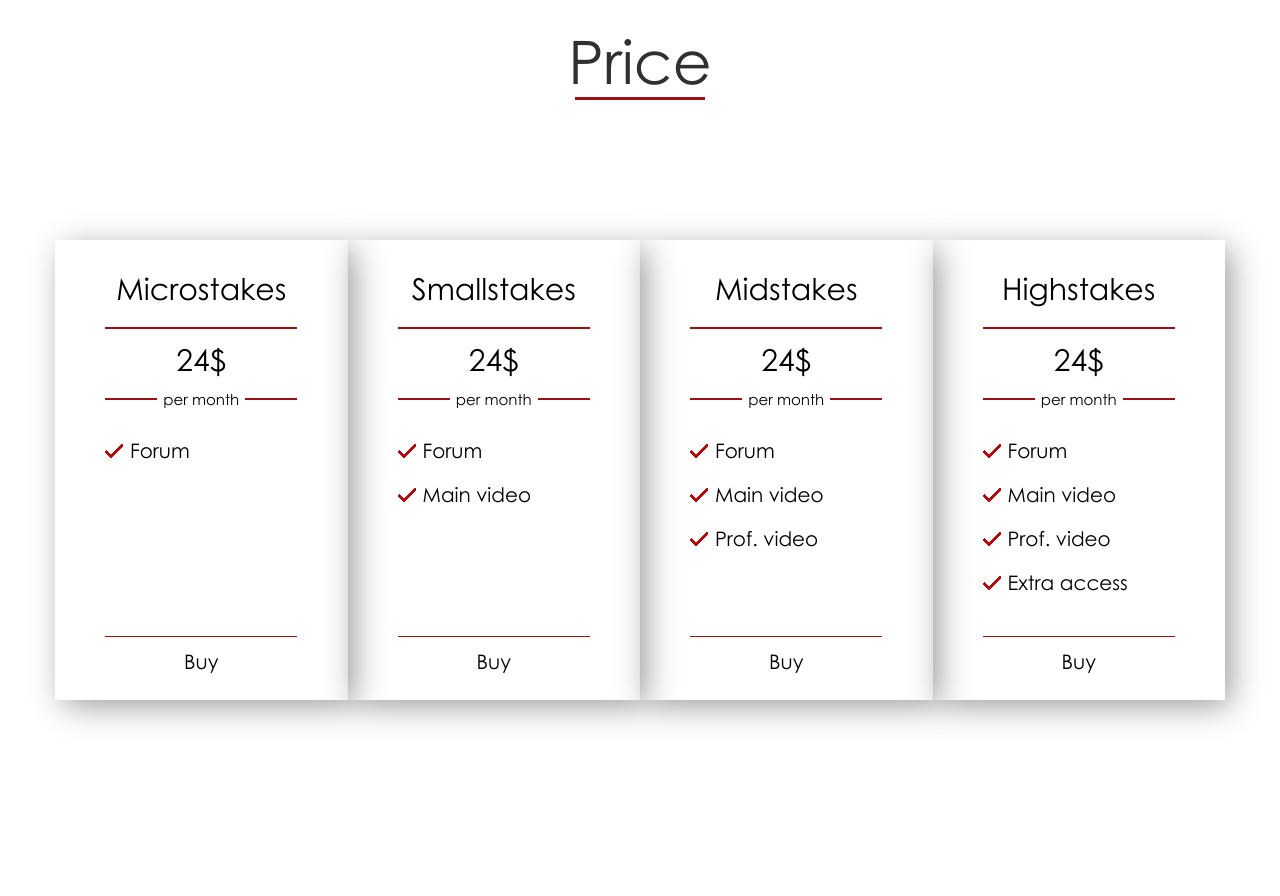
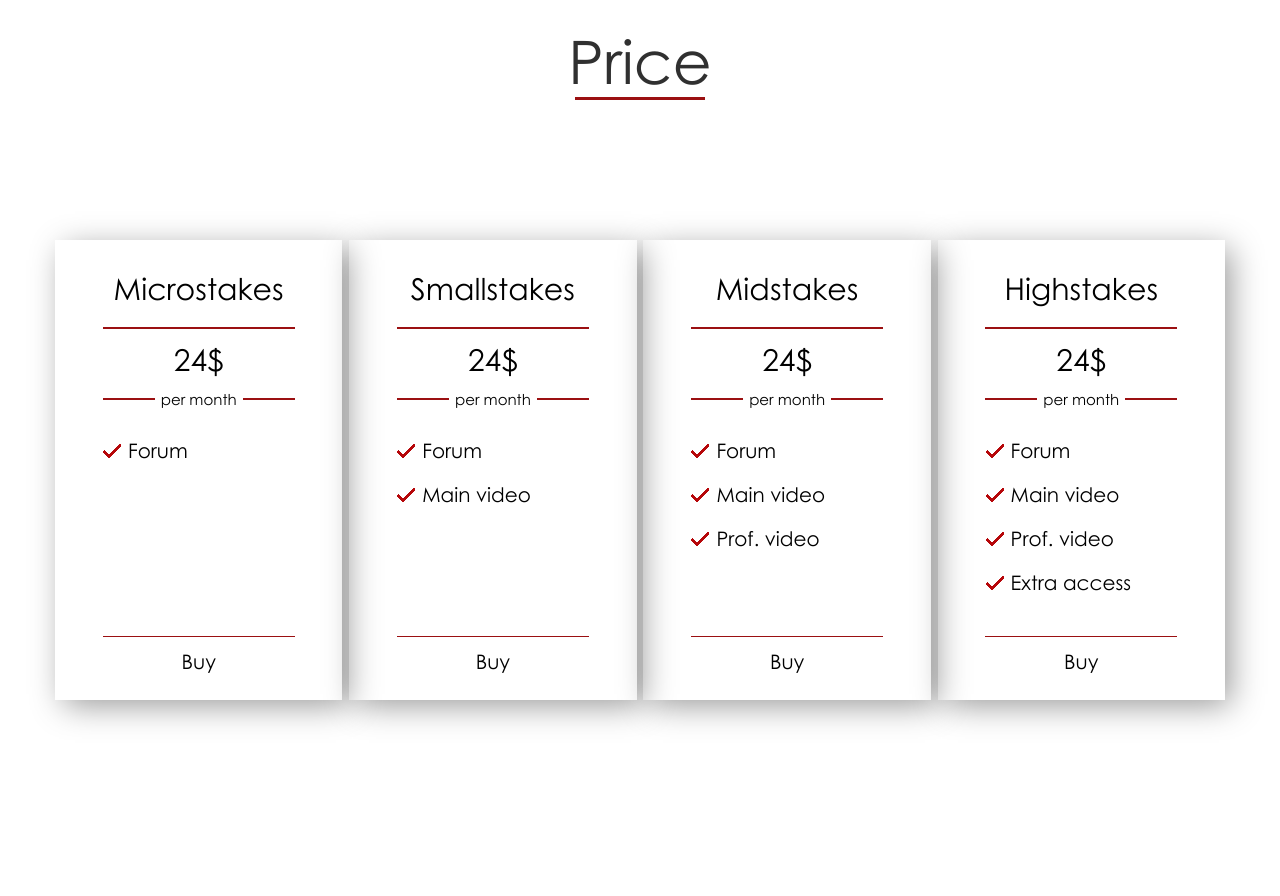
Before and after one commit to danilsizov/poker-study-web, a PHP site: page / in a window 1280 px wide. Shown: the part 1755-2651 px from the top of the page. Run offline with PHP 8.4, Linux system fonts and the light colour scheme; some libraries are stand-ins or nearby versions; some web fonts are replaced.

Commit message:
main page cards sizes fixed

```diff
--- a/poker-web/sass/style.sass
+++ b/poker-web/sass/style.sass
@@ -276,18 +276,14 @@ body
     align-items: center
     position: relative
     .card
-      webkit-box-shadow: 7px 7px 31px -2px rgba(0, 0, 0, 0.41)
-      -moz-box-shadow: 7px 7px 31px -2px rgba(0, 0, 0, 0.41)
       box-shadow: 7px 7px 31px -2px rgba(0, 0, 0, 0.41)
-      width: 100%
+      width: 22%
       height: 400px
-      padding: 30px
+      padding: 30px 15px
       transition: 0.5s
       margin-top: 30px
       position: relative
       &:hover
-        webkit-box-shadow: 9px 9px 33px -4px rgba(0, 0, 0, 0.61)
-        -moz-box-shadow: 9px 9px 33px -4px rgba(0, 0, 0, 0.61)
         box-shadow: 9px 9px 33px -4px rgba(0, 0, 0, 0.61)
         margin-top: 10px
 
@@ -323,7 +319,7 @@ body
       ul
         list-style-image: url('img/check.png')
         font-size: 20px
-        padding-left: 45px
+        padding-left: 58px
         margin-top: 30px
         li
           margin-bottom: 20px
--- a/poker-web/style.css
+++ b/poker-web/style.css
@@ -273,18 +273,14 @@ body {
     align-items: center;
     position: relative; }
     .price .price-list .card {
-      webkit-box-shadow: 7px 7px 31px -2px rgba(0, 0, 0, 0.41);
-      -moz-box-shadow: 7px 7px 31px -2px rgba(0, 0, 0, 0.41);
       box-shadow: 7px 7px 31px -2px rgba(0, 0, 0, 0.41);
-      width: 100%;
+      width: 22%;
       height: 400px;
-      padding: 30px;
+      padding: 30px 15px;
       transition: 0.5s;
       margin-top: 30px;
       position: relative; }
       .price .price-list .card:hover {
-        webkit-box-shadow: 9px 9px 33px -4px rgba(0, 0, 0, 0.61);
-        -moz-box-shadow: 9px 9px 33px -4px rgba(0, 0, 0, 0.61);
         box-shadow: 9px 9px 33px -4px rgba(0, 0, 0, 0.61);
         margin-top: 10px; }
       .price .price-list .card .title {
@@ -319,7 +315,7 @@ body {
       .price .price-list .card ul {
         list-style-image: url("img/check.png");
         font-size: 20px;
-        padding-left: 45px;
+        padding-left: 58px;
         margin-top: 30px; }
         .price .price-list .card ul li {
           margin-bottom: 20px; }
```
Also changed, not shown: poker-web/img/playcards3.png (added).
